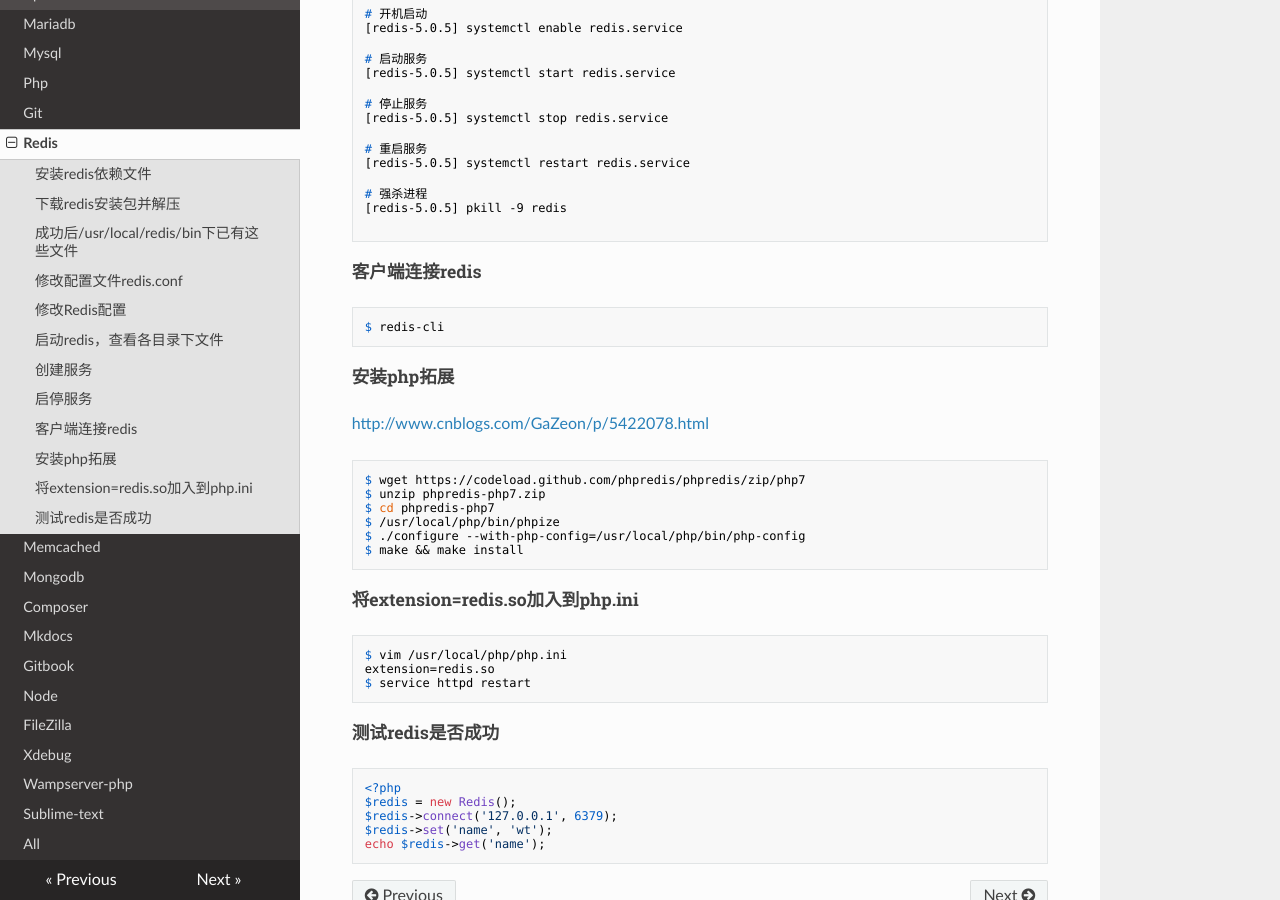
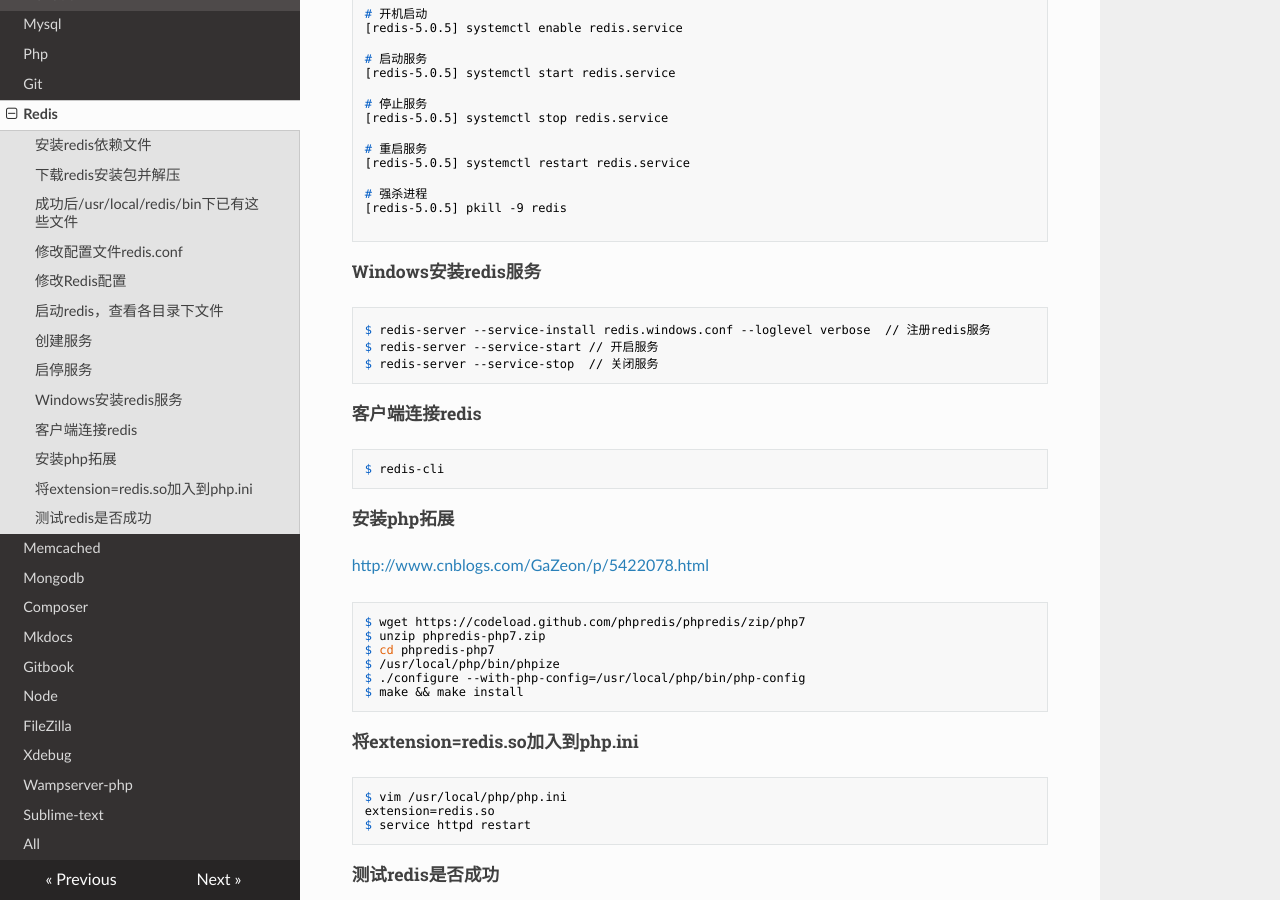
Before and after one commit to oksvip/documents, an MkDocs documentation site: the page built from docs/linux/redis.md, in a window 1280 px wide and 900 px high, scrolled down 1501 px. Built offline with MkDocs 1.6.1, drawn with Linux system fonts in a browser that asks for light colours; nearby versions of some CDN libraries; old or Windows-style settings are respelled for this version of MkDocs.

Commit message:
update windows redis servie

````diff
--- a/docs/linux/redis.md
+++ b/docs/linux/redis.md
@@ -97,6 +97,14 @@ WantedBy=multi-user.target
 
 ```
 
+##### Windows安装redis服务
+
+```shell
+$ redis-server --service-install redis.windows.conf --loglevel verbose  // 注册redis服务
+$ redis-server --service-start // 开启服务
+$ redis-server --service-stop  // 关闭服务
+```
+
 ##### 客户端连接redis
 
 ```shell
````
